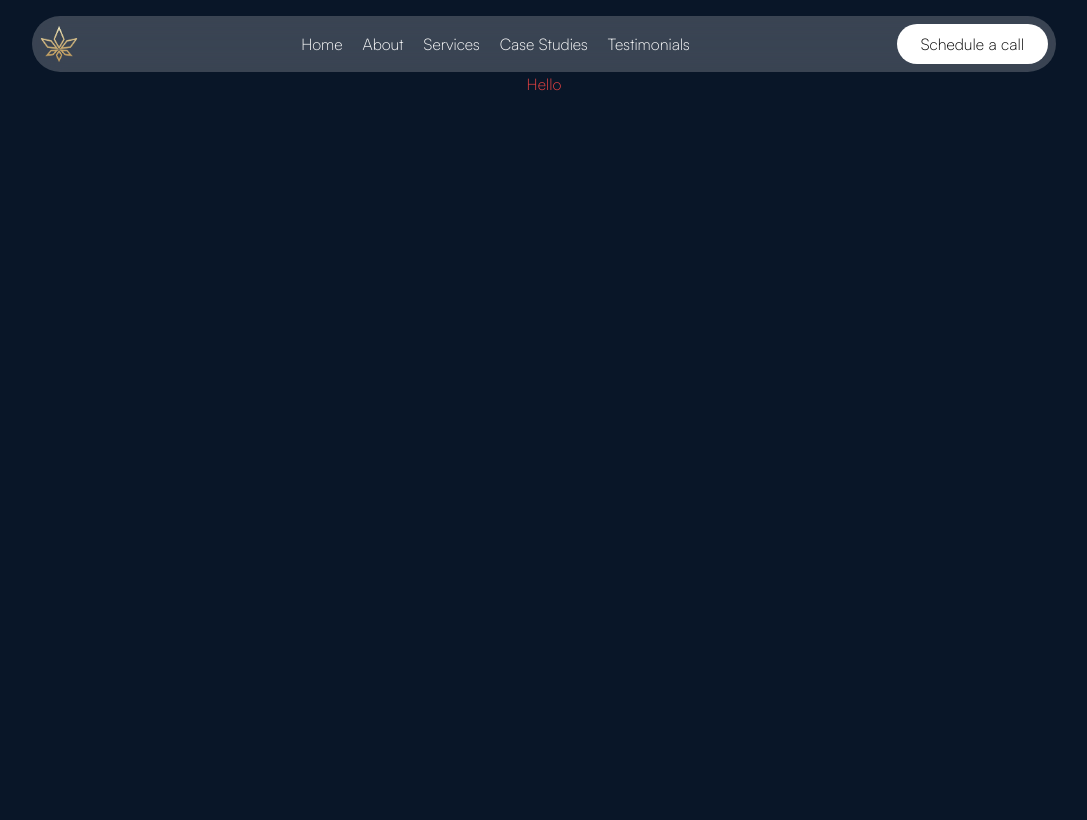
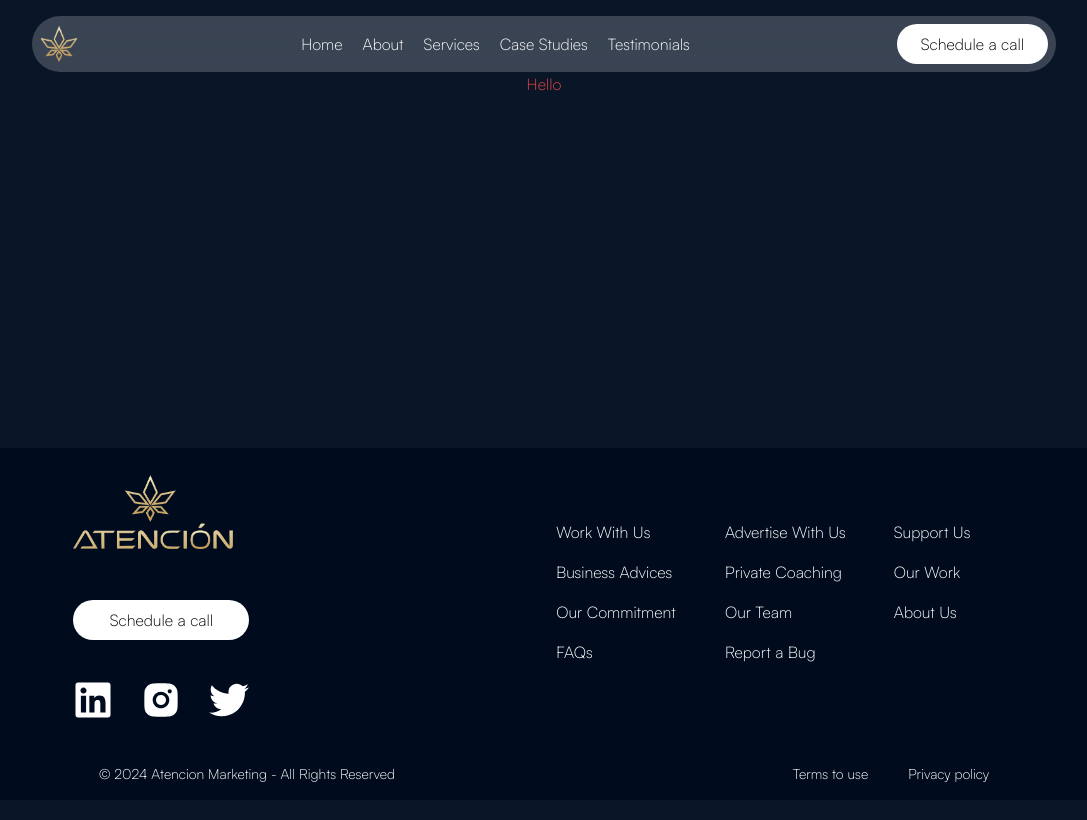
Before and after one commit to Atencion-media/Atencion-website, a Next.js app: page / in a window 1280 px wide. Shown: the top 820 px of the page, without its empty margins (96-1183 px from the left). Built offline with nearby package versions, Linux system fonts and the light colour scheme.

Commit message:
footer final commit

```diff
--- a/src/app/layout.js
+++ b/src/app/layout.js
@@ -1,6 +1,7 @@
 import { inter, satoshi } from "@/constants/fonts";
 import "./globals.css";
 import Navbar from "@/common/layout/Navbar";
+import Footer from "@/common/layout/Footer";
 export const metadata = {
   title: "Create Next App",
   description: "Generated by create next app",
@@ -10,10 +11,14 @@ export default function RootLayout({ children }) {
   return (
     <html lang="en">
       <body className={`${satoshi.variable} ${inter.className} bg-primary`}>
-      <header className="sticky top-4 left-0 z-50 w-4/5 mx-auto p-2 flex items-center justify-between rounded-full  bg-white bg-opacity-20 backdrop-blur-lg">
+        <header className="sticky top-4 left-0 z-50 w-4/5 mx-auto p-2 flex items-center justify-between rounded-full  bg-white bg-opacity-20 backdrop-blur-lg">
           <Navbar />
         </header>
         {children}
+
+        <div className="fixed bottom-0 left-0 z-60 w-full p-4 bg-black2">
+          <Footer />
+        </div>
       </body>
     </html>
   );
--- /dev/null
+++ b/src/common/layout/Footer.jsx
@@ -0,0 +1,77 @@
+import React from "react";
+import Image from "next/image";
+import Link from "next/link";
+import image_foot from "../../../public/image_foot.png";
+import { RiInstagramFill } from "react-icons/ri";
+import { FaTwitter, FaLinkedin } from "react-icons/fa";
+import { footerlinks } from "@/constants/data/footerlinks";
+
+const Footer = () => {
+  return (
+    <div className="md: min-h-80 flex flex-col items-center justify-between text-white bg-black2">
+      <div
+        className="md: w-full flex flex-row items-center justify-around"
+        id="footer-top"
+      >
+        <div id="left-side" className="md: flex flex-col gap-10">
+          <div className=" overflow-hidden mr-2 md:mr-4">
+            <Image
+              src={image_foot}
+              alt="logo"
+              className="w-full h-auto "
+              height={100}
+              width={100}
+              style={{ width: "10rem", height: "6rem", objectFit: "contain" }}
+              priority
+            />
+          </div>
+          <button className=" rounded-full font-bold py-2 px-6 bg-white text-black">
+            Schedule a call
+          </button>
+
+          <div class="flex justify-between">
+            <Link href="/">
+              <FaLinkedin size={40} />
+            </Link>
+            <Link href="/">
+              <RiInstagramFill size={40} />
+            </Link>
+            <Link href="/">
+              <FaTwitter size={40} />
+            </Link>
+          </div>
+        </div>
+
+        {/*------------------ right-side-grid ------------------------------------*/}
+        <div class="grid gap-x-12 gap-y-4 grid-cols-3">
+          {footerlinks?.map((item) => {
+            return (
+              <li
+                key={item?.id}
+                className=" font-satoshi text-white list-none hover:underline"
+              >
+                <Link href={item?.path}>{item?.label}</Link>
+              </li>
+            );
+          })}
+        </div>
+      </div>
+
+      {/* -----------------sabse niche wala----------------------------- */}
+      <div
+        id="footer-bottom"
+        className="md: flex items-center justify-around w-full gap-10 "
+      >
+        <span className="md: text-sm text-white sm:text-center">
+          © 2024 Atencion Marketing - All Rights Reserved
+        </span>
+        <div className="text-sm text-white sm:text-center">
+          <span>Terms to use</span>
+          <span className="ml-10">Privacy policy</span>
+        </div>
+      </div>
+    </div>
+  );
+};
+
+export default Footer;
--- /dev/null
+++ b/src/constants/data/footerlinks.js
@@ -0,0 +1,57 @@
+export const footerlinks = [
+  {
+    id: 1,
+    label: "Work With Us",
+    path: "/",
+  },
+  {
+    id: 2,
+    label: "Advertise With Us",
+    path: "/",
+  },
+  {
+    id: 3,
+    label: "Support Us",
+    path: "/",
+  },
+  {
+    id: 4,
+    label: "Business Advices",
+    path: "/",
+  },
+  {
+    id: 5,
+    label: "Private Coaching",
+    path: "/",
+  },
+  {
+    id: 5,
+    label: "Our Work",
+    path: "/",
+  },
+  {
+    id: 5,
+    label: "Our Commitment",
+    path: "/",
+  },
+  {
+    id: 5,
+    label: "Our Team",
+    path: "/",
+  },
+  {
+    id: 5,
+    label: "About Us",
+    path: "/",
+  },
+  {
+    id: 5,
+    label: "FAQs",
+    path: "/",
+  },
+  {
+    id: 5,
+    label: "Report a Bug",
+    path: "/",
+  },
+];
```
Also changed, not shown: public/image_foot.png (added).
